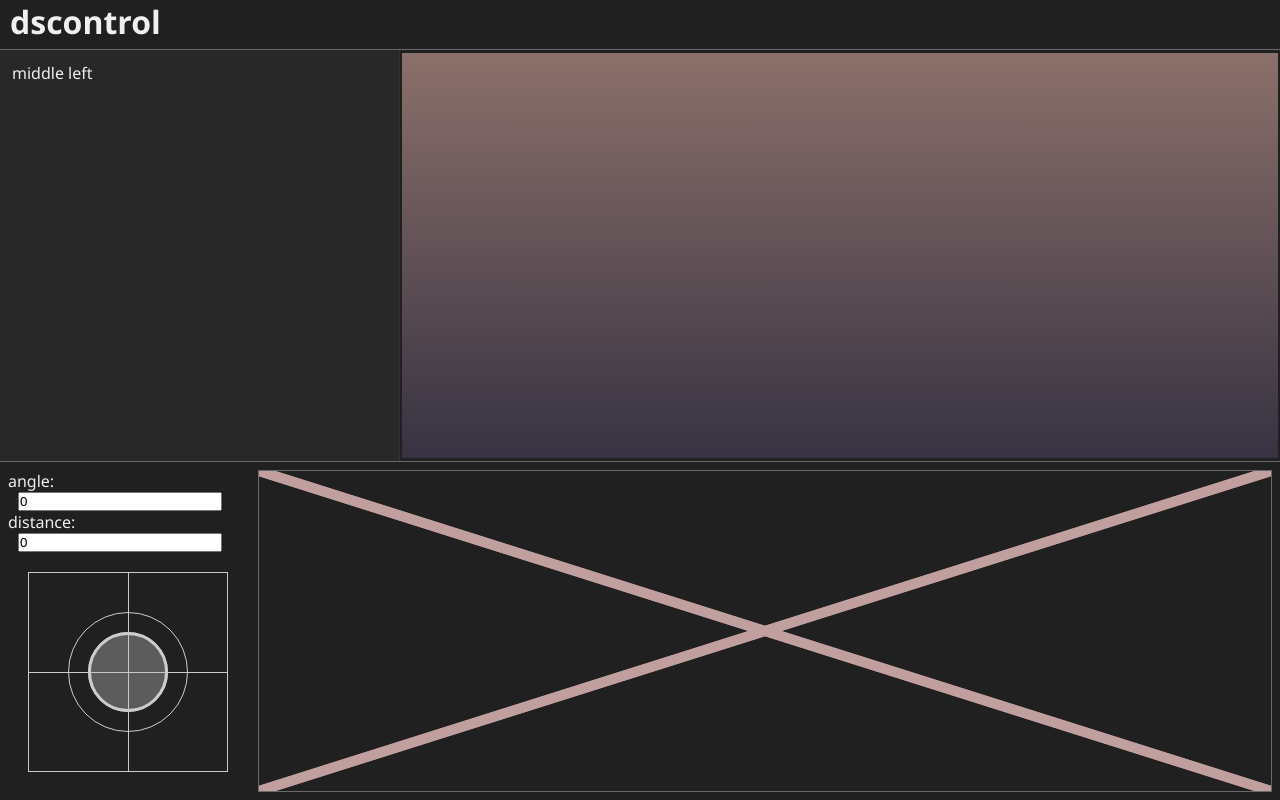
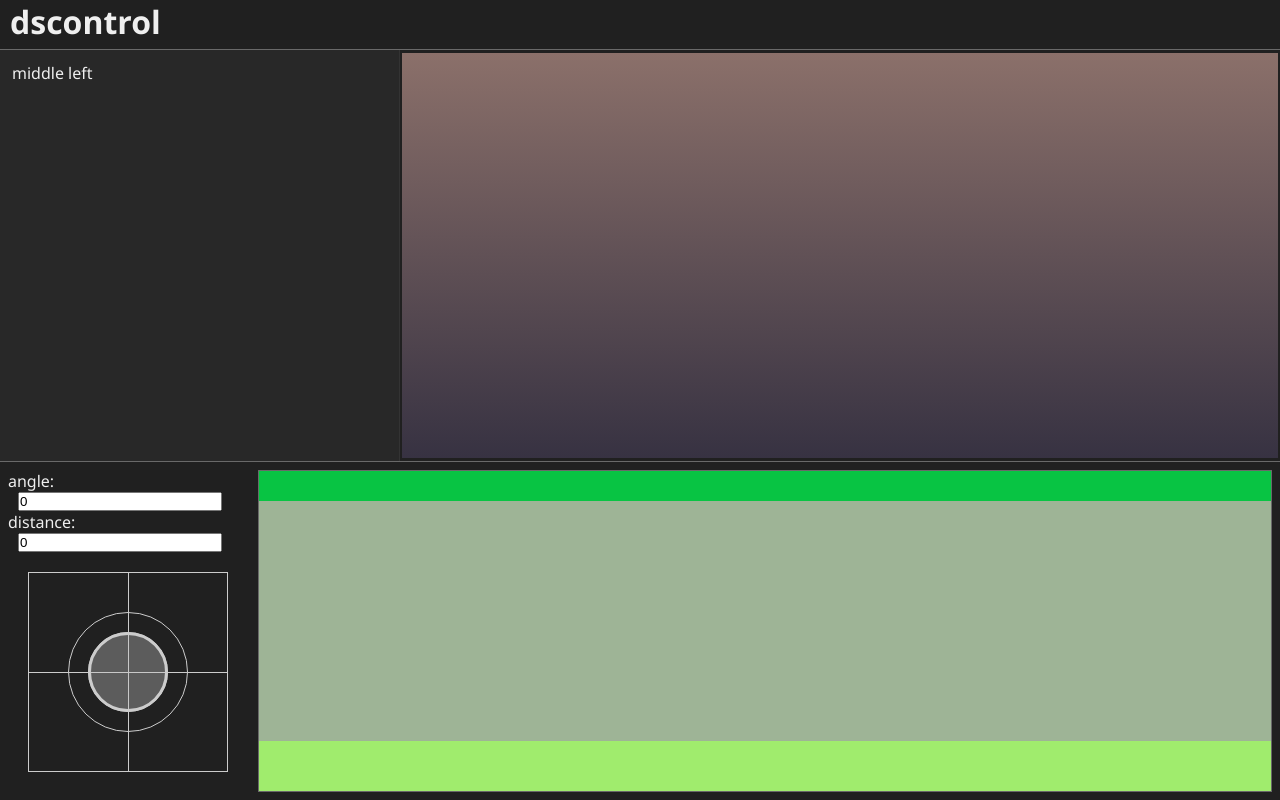
Before and after one commit to awforsythe/dscontrol-app, a React app: page / in a window 1280 px wide. Built offline with nearby package versions, Linux system fonts and the light colour scheme.

Commit message:
Dumb canvas layout experiments

```diff
--- a/src/components/Timeline.jsx
+++ b/src/components/Timeline.jsx
@@ -4,13 +4,32 @@ import PropTypes from 'prop-types'
 import Canvas from './common/Canvas'
 
 function Timeline(props) {
+  const { duration, visibleRangeStartTime, visibleRangeEndTime, playbackTime } = props
+  function handleDraw(ctx, rect) {
+    let color = '#'
+    for (let i = 0; i < 6; i++) {
+      const chars = '0123456789abcdef'
+      color += chars.charAt(Math.floor(Math.random() * chars.length))
+    }
+    ctx.fillStyle = color
+    ctx.fillRect(rect.x, rect.y, rect.width, rect.height)
+    console.log('draw', { ctx, rect })
+  }
   return (
     <div className="timeline">
-      <Canvas />
+      <Canvas orientation="vertical">
+        <Canvas.Region orientation="horizontal" fixed={30} draw={handleDraw} />
+        <Canvas.Region orientation="horizontal" ratio={1.0} draw={handleDraw} />
+        <Canvas.Region orientation="horizontal" fixed={50} draw={handleDraw} />
+      </Canvas>
     </div>
   )
 }
 Timeline.propTypes = {
+  duration: PropTypes.number.isRequired,
+  visibleRangeStartTime: PropTypes.number.isRequired,
+  visibleRangeEndTime: PropTypes.number.isRequired,
+  playbackTime: PropTypes.number.isRequired,
 }
 
 export default Timeline
--- /dev/null
+++ b/src/components/common/Canvas/CanvasRegion.jsx
@@ -0,0 +1,14 @@
+import React from 'react'
+import PropTypes from 'prop-types'
+
+function CanvasRegion(props) {
+  return null
+}
+CanvasRegion.propTypes = {
+  orientation: PropTypes.oneOf(['horizontal', 'vertical']).isRequired,
+  fixed: PropTypes.number,
+  ratio: PropTypes.number,
+  draw: PropTypes.func.isRequired,
+}
+
+export default CanvasRegion
--- a/src/components/common/Canvas/index.jsx
+++ b/src/components/common/Canvas/index.jsx
@@ -1,11 +1,14 @@
 import React, { useState, useRef, useEffect } from 'react'
 import PropTypes from 'prop-types'
+
+import CanvasRegion from './CanvasRegion'
+import { getChildRegions, computeRegionRects } from './util'
 
 import './style.less'
 
 function Canvas(props) {
   // Maintain our canvas size to match 1:1 with the parent div
-  const [size, setSize] = useState({ x: 100, y: 100 })
+  const [size, setSize] = useState({ x: 16, y: 16 })
 
   // Capture a reference to the canvas element, and resize it to fit the parent
   const elem = useRef()
@@ -33,16 +36,22 @@ function Canvas(props) {
     ctx.current = null
     if (elem.current) {
       ctx.current = elem.current.getContext('2d')
-      ctx.current.lineWidth = 10
-      ctx.current.strokeStyle = '#c29f9f'
-      ctx.current.beginPath()
-      ctx.current.moveTo(0, 0)
-      ctx.current.lineTo(size.x, size.y)
-      ctx.current.moveTo(size.x, 0)
-      ctx.current.lineTo(0, size.y)
-      ctx.current.stroke()
     }
   }, [elem.current, size])
+
+  const { orientation, children } = props
+  useEffect(() => {
+    if (ctx.current) {
+      ctx.current.clearRect(0, 0, size.x, size.y)
+      const ownRect = { x: 0, y: 0, width: size.x, height: size.y }
+      const childRegions = getChildRegions(children)
+      const regionRects = computeRegionRects(orientation, ownRect, childRegions)
+      for (let regionIndex = 0; regionIndex < childRegions.length; regionIndex++) {
+        const regionProps = childRegions[regionIndex].props
+        regionProps.draw(ctx.current, regionRects[regionIndex])
+      }
+    }
+  }, [ctx.current, size, orientation, children.length])
 
   return (
     <div className="canvas-container">
@@ -53,11 +62,15 @@ function Canvas(props) {
         width={size.x}
         height={size.y}
       />
+      {children}
     </div>
   )
-
 }
 Canvas.propTypes = {
+  orientation: PropTypes.oneOf(['horizontal', 'vertical']).isRequired,
+  children: PropTypes.any,
 }
 
+Canvas.Region = CanvasRegion
+
 export default Canvas
--- /dev/null
+++ b/src/components/common/Canvas/util.jsx
@@ -0,0 +1,75 @@
+function getChildRegions(children) {
+  if (!children) {
+    return []
+  }
+  const childArray = Array.isArray(children) ? children : [children]
+  return childArray.filter((x) => x.type.name === 'CanvasRegion')
+}
+
+function getDesiredRegionSize(regionProps) {
+  if (regionProps.fixed !== undefined) {
+    return { fixed: true, sizeOrRatio: Math.round(regionProps.fixed) }
+  }
+  const ratio = regionProps.ratio !== undefined ? regionProps.ratio : 1.0
+  return { fixed: false, sizeOrRatio: ratio }
+}
+
+function computeRegionSize(ratio, totalRatio, totalFlexSize, remainingFlexSize, numRemainingRatioRegions) {
+  if (numRemainingRatioRegions === 1) {
+    return remainingFlexSize
+  }
+  const percentageOfFlexSize = ratio / totalRatio
+  const actualSize = Math.max(remainingFlexSize, Math.round(percentageOfFlexSize * totalFlexSize))
+  return actualSize
+}
+
+function computeRegionRects(orientation, parentRect, childRegions) {
+  // Run an initial loop to figure out how much size is occupied by fixed regions, and how much is
+  // left over to be split proportionally based on the other regions' ratio properties
+  let totalFixedSize = 0
+  let totalRatio = 0.0
+  let numRemainingRatioRegions = 0
+  for (const region of childRegions) {
+    const { fixed, sizeOrRatio } = getDesiredRegionSize(region.props)
+    if (fixed) {
+      const size = sizeOrRatio
+      totalFixedSize += size
+    } else {
+      const ratio = sizeOrRatio
+      totalRatio += ratio
+      numRemainingRatioRegions++
+    }
+  }
+
+  // Compute a final size in pixels for each region, using up exactly the amount of space
+  // available: some regions may be 0-sized if there's not enough space for them
+  const isHorizontal = orientation === 'horizontal'
+  const availableSize = orientation === isHorizontal ? parentRect.width : parentRect.height
+  const totalFlexSize = availableSize - totalFixedSize
+  let coord = orientation === isHorizontal ? parentRect.x : parentRect.y
+  let remainingFlexSize = Math.max(0, totalFlexSize)
+  let regionRects = []
+  for (const region of childRegions) {
+    let size = 0
+    const { fixed, sizeOrRatio } = getDesiredRegionSize(region.props)
+    if (fixed) {
+      size = sizeOrRatio
+    } else {
+      const ratio = sizeOrRatio
+      size = computeRegionSize(ratio, totalRatio, totalFlexSize, remainingFlexSize, numRemainingRatioRegions)
+      remainingFlexSize -= size
+      numRemainingRatioRegions--
+    }
+    const rect = {
+      x: isHorizontal ? coord : parentRect.x,
+      y: isHorizontal ? parentRect.y : coord,
+      width: isHorizontal ? size : parentRect.width,
+      height: isHorizontal ? parentRect.height : size,
+    }
+    coord += size
+    regionRects.push(rect)
+  }
+  return regionRects
+}
+
+export { getChildRegions, computeRegionRects }
--- a/src/index.jsx
+++ b/src/index.jsx
@@ -50,7 +50,12 @@ function App() {
             }}
           />
         </div>
-        <Timeline />
+        <Timeline
+          duration={20.0}
+          visibleRangeStartTime={0.0}
+          visibleRangeEndTime={10.0}
+          playbackTime={5.0}
+        />
       </div>
     </>
   );
```
